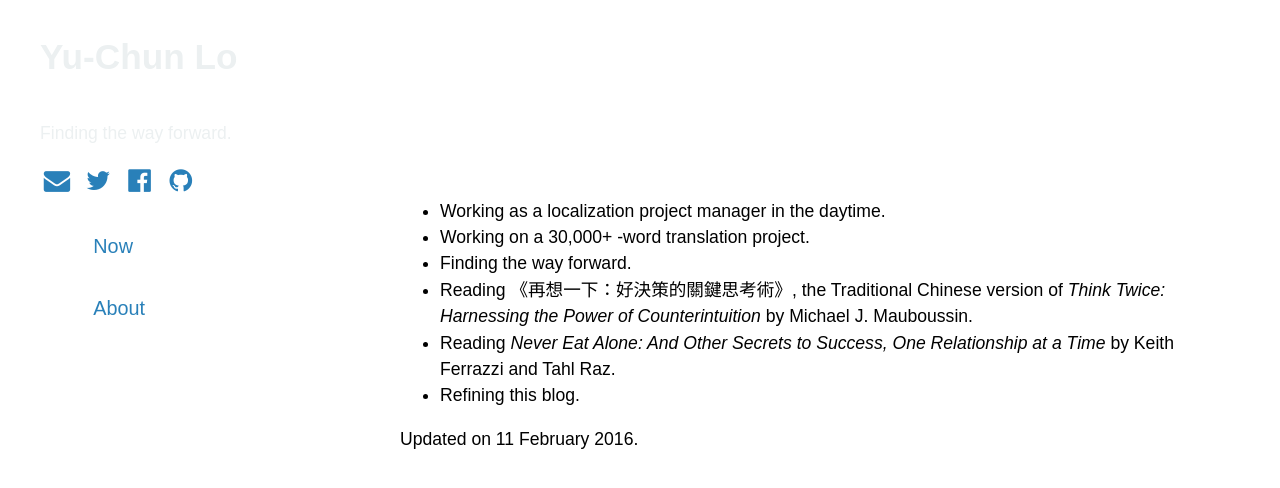
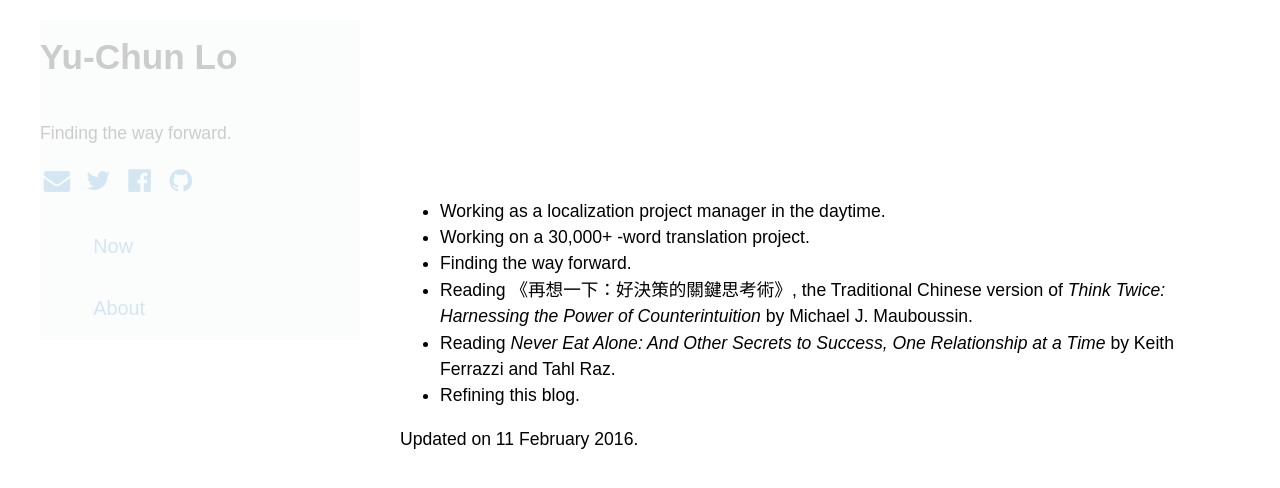
Before and after one commit to yuchunlo/yuchunlo.github.io, a Jekyll site: the page built from _posts/2016-02-11-now.md, in a window 1280 px wide. Shown: the top 488 px of the page. Built offline with Jekyll 4.4.1, drawn with Linux system fonts in a browser that asks for light colours; nearby versions of some CDN libraries; library files that are not in the unit come from our copies.

Commit message:
Update main.css

```diff
--- a/css/main.css
+++ b/css/main.css
@@ -98,8 +98,8 @@ a {
   float: left;
   top: 20px;
   left: 40px;
-//  background: #d32f2f;
-  color: #ecf0f1;
+  background: #ecf0f1;
+  opacity: 0.2;
   z-index: 1;
 }
 .sidebar #bars {display: none}
```
